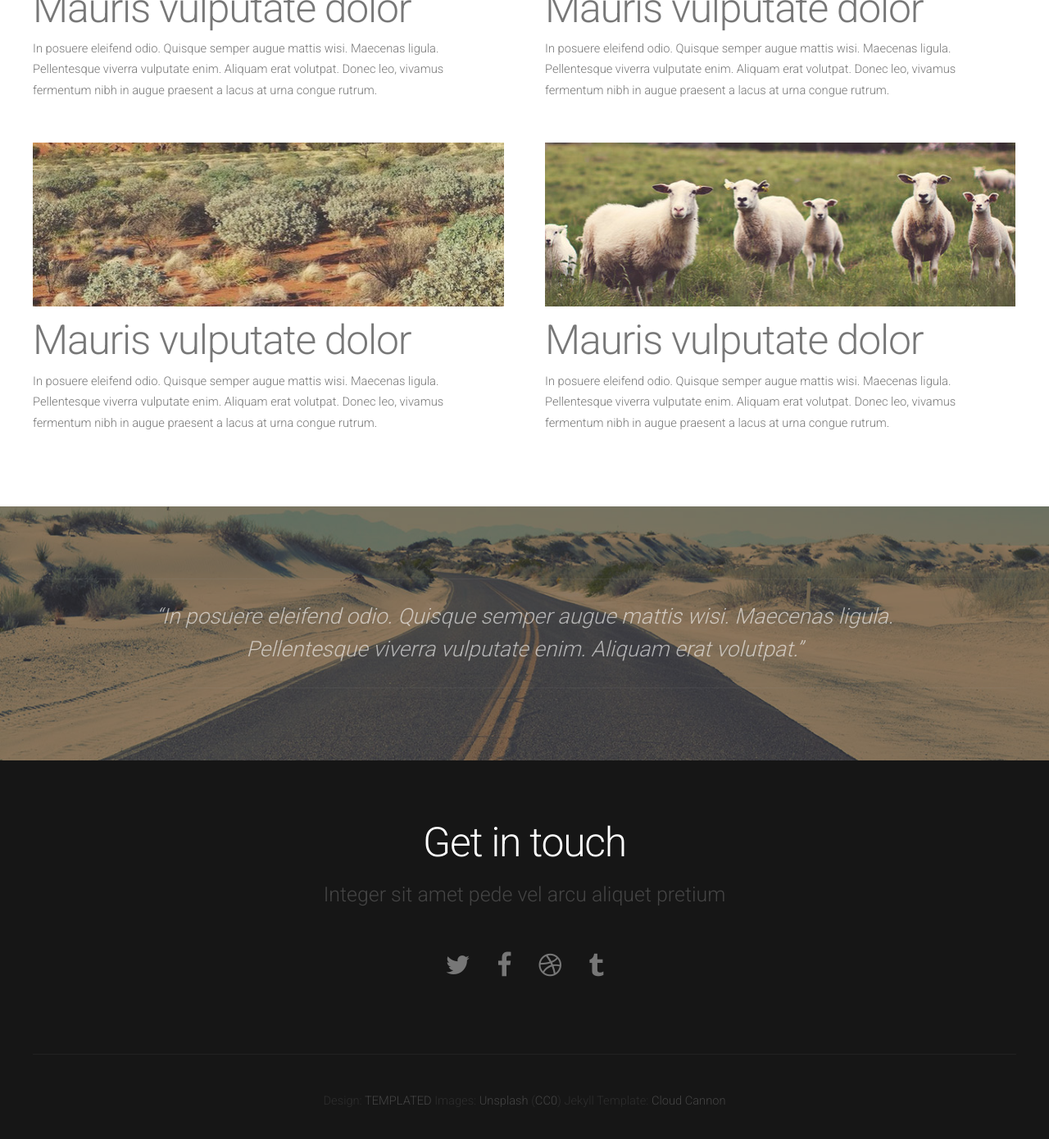
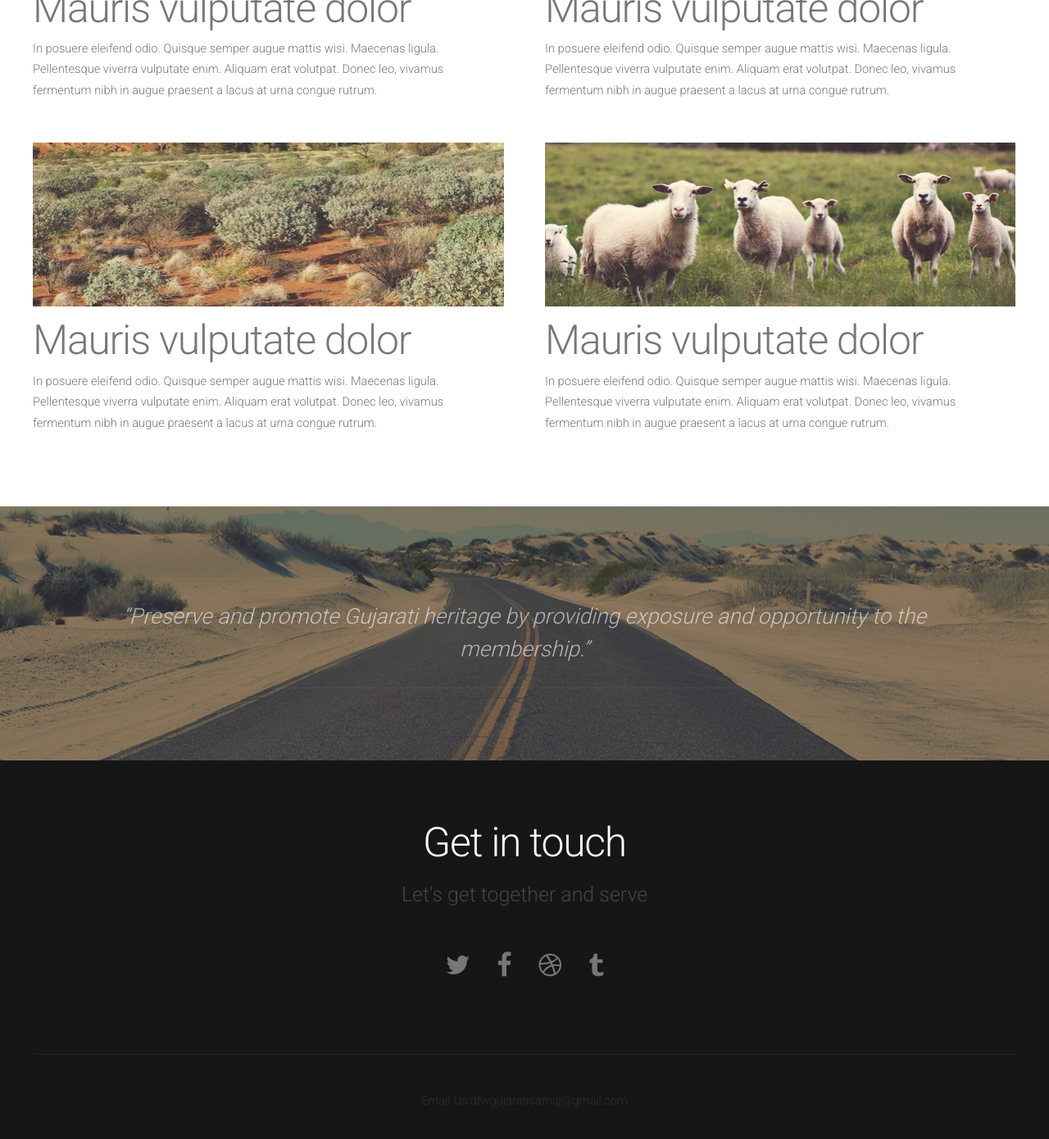
Before and after one commit to rammygit/linearblog, a Jekyll site: the page built from index.html, in a window 1280 px wide and 1400 px high, scrolled down 1599 px. Shown: the top 1390 px of the window at 82% size. Built offline with Jekyll 4.4.1, drawn with Linux system fonts in a browser that asks for light colours; nearby versions of some CDN libraries; the list of posts is cut into pages by our own code.

Commit message:
updated content on about page

```diff
--- a/_layouts/default.html
+++ b/_layouts/default.html
@@ -42,7 +42,7 @@ Released for free under the Creative Commons Attribution 3.0 license (templated.
 	<div id="tweet">
 		<div class="container">
 			<section>
-				<blockquote>&ldquo;In posuere eleifend odio. Quisque semper augue mattis wisi. Maecenas ligula. Pellentesque viverra vulputate enim. Aliquam erat volutpat.&rdquo;</blockquote>
+				<blockquote>&ldquo;Preserve and promote Gujarati heritage by providing exposure and opportunity to the membership.&rdquo;</blockquote>
 			</section>
 		</div>
 	</div>
@@ -54,7 +54,7 @@ Released for free under the Creative Commons Attribution 3.0 license (templated.
 		<section>
 			<header>
 				<h2>Get in touch</h2>
-				<span class="byline">Integer sit amet pede vel arcu aliquet pretium</span>
+				<span class="byline">Let's get together and serve </span>
 			</header>
 			<ul class="contact">
 				<li><a href="#" class="fa fa-twitter"><span>Twitter</span></a></li>
@@ -69,8 +69,7 @@ Released for free under the Creative Commons Attribution 3.0 license (templated.
 <!-- Copyright -->
 <div id="copyright">
 	<div class="container">
-		Design: <a href="http://templated.co">TEMPLATED</a> Images: <a href="http://unsplash.com">Unsplash</a> (<a href="http://unsplash.com/cc0">CC0</a>)
-		Jekyll Template: <a href="http://cloudcannon.com">Cloud Cannon</a>
+		Email Us:dfwgujaratisamaj@gmail.com
 	</div>
 </div>
 
```
